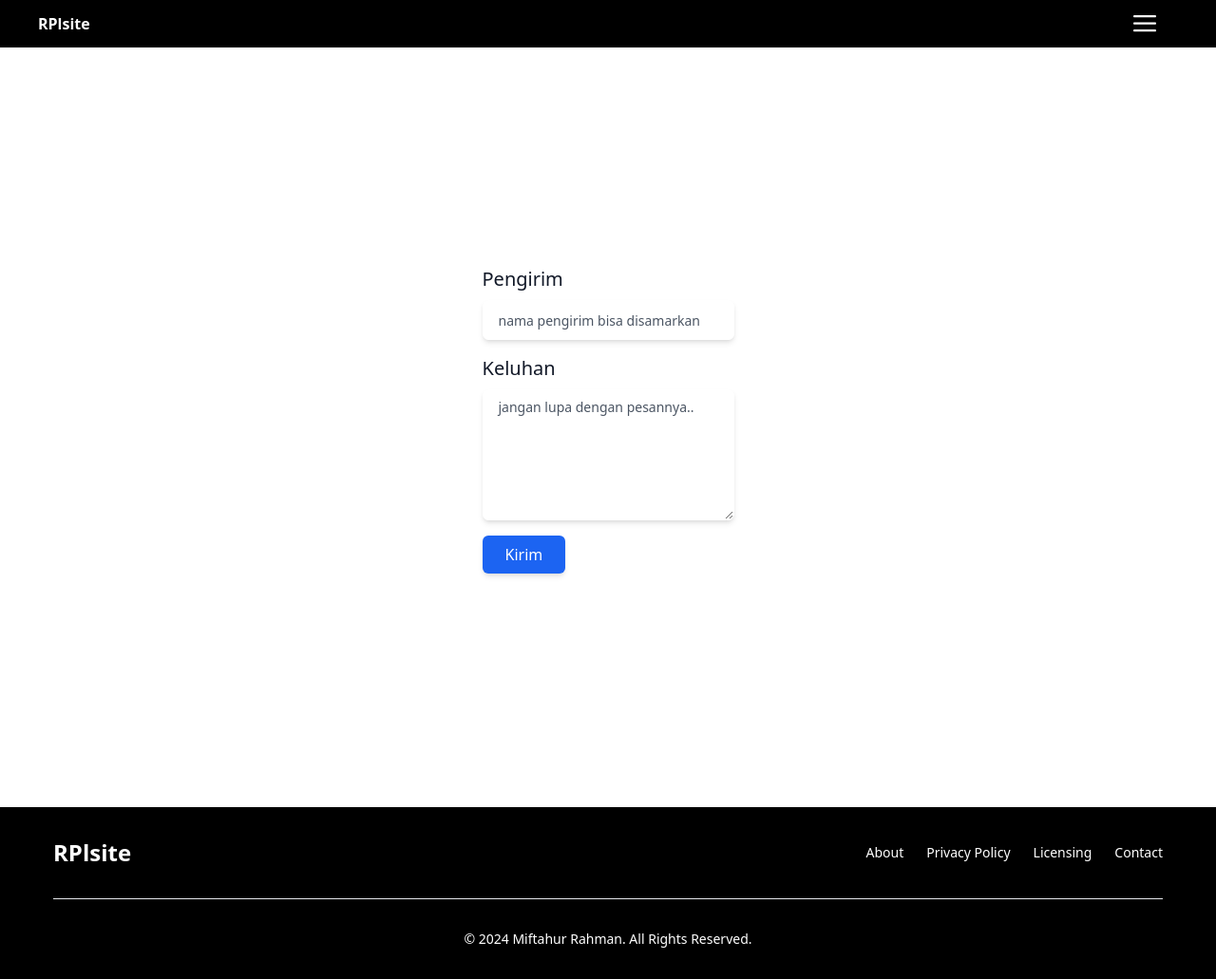
After one commit to Qmanzyyy/RPL_web, a PHP site: page /web/Keluhan.php in a window 1280 px wide. The commit adds this page. Shown: the whole page at 95% size. Run offline with PHP 8.4, Linux system fonts and the light colour scheme; some libraries are stand-ins or nearby versions.

Commit message:
keluhan/mengeluh

```diff
--- a/component/header-index.php
+++ b/component/header-index.php
@@ -43,10 +43,10 @@
    <div id="dropdownDivider" class="z-10 hidden bg-white divide-y divide-gray-100 rounded-lg shadow w-44 dark:bg-gray-700 dark:divide-gray-600">
    <ul class="py-2 text-sm text-gray-700 dark:text-gray-200" aria-labelledby="dropdownDividerButton">
       <li>
-         <a href="#" class="block px-4 py-2 hover:bg-gray-100 dark:hover:bg-gray-600 dark:hover:text-white">Keluhan</a>
+         <a href="./web/Keluhan.php" class="block px-4 py-2 hover:bg-gray-100 dark:hover:bg-gray-600 dark:hover:text-white">Keluhan</a>
       </li>
       <li>
-         <a href="#" class="block px-4 py-2 hover:bg-gray-100 dark:hover:bg-gray-600 dark:hover:text-white">Mengeluh</a>
+         <a href="./web/Mengeluh.php" class="block px-4 py-2 hover:bg-gray-100 dark:hover:bg-gray-600 dark:hover:text-white">Mengeluh</a>
       </li>
    </ul>
    </div>
--- a/component/header-web.php
+++ b/component/header-web.php
@@ -49,10 +49,10 @@
          <div id="dropdownDivider" class="z-10 hidden bg-white divide-y divide-gray-100 rounded-lg shadow w-44 dark:bg-gray-700 dark:divide-gray-600">
             <ul class="py-2 text-sm text-gray-700 dark:text-gray-200" aria-labelledby="dropdownDividerButton">
                <li>
-                  <a href="#" class="block px-4 py-2 hover:bg-gray-100 dark:hover:bg-gray-600 dark:hover:text-white">Keluhan</a>
+                  <a href="Keluhan.php" class="block px-4 py-2 hover:bg-gray-100 dark:hover:bg-gray-600 dark:hover:text-white">Keluhan</a>
                </li>
                <li>
-                  <a href="#" class="block px-4 py-2 hover:bg-gray-100 dark:hover:bg-gray-600 dark:hover:text-white">Mengeluh</a>
+                  <a href="Mengeluh.php" class="block px-4 py-2 hover:bg-gray-100 dark:hover:bg-gray-600 dark:hover:text-white">Mengeluh</a>
                </li>
             </ul>
          </div>
--- a/output.css
+++ b/output.css
@@ -2388,6 +2410,10 @@ input:checked + .toggle-bg {
   border-radius: 0.5rem;
 }
 
+.rounded-md {
+  border-radius: 0.375rem;
+}
+
 .rounded-b {
   border-bottom-right-radius: 0.25rem;
   border-bottom-left-radius: 0.25rem;
@@ -2631,6 +2657,11 @@ input:checked + .toggle-bg {
   background-color: rgb(255 255 255 / 0.5);
 }
 
+.bg-blue-600 {
+  --tw-bg-opacity: 1;
+  background-color: rgb(28 100 242 / var(--tw-bg-opacity));
+}
+
 .bg-opacity-40 {
   --tw-bg-opacity: 0.4;
 }
@@ -2818,6 +2849,11 @@ input:checked + .toggle-bg {
   padding-bottom: 1rem;
 }
 
+.px-6 {
+  padding-left: 1.5rem;
+  padding-right: 1.5rem;
+}
+
 .pb-6 {
   padding-bottom: 1.5rem;
 }
@@ -3252,6 +3293,12 @@ input:checked + .toggle-bg {
 .shadow-lg {
   --tw-shadow: 0 10px 15px -3px rgb(0 0 0 / 0.1), 0 4px 6px -4px rgb(0 0 0 / 0.1);
   --tw-shadow-colored: 0 10px 15px -3px var(--tw-shadow-color), 0 4px 6px -4px var(--tw-shadow-color);
+  box-shadow: var(--tw-ring-offset-shadow, 0 0 #0000), var(--tw-ring-shadow, 0 0 #0000), var(--tw-shadow);
+}
+
+.shadow-md {
+  --tw-shadow: 0 4px 6px -1px rgb(0 0 0 / 0.1), 0 2px 4px -2px rgb(0 0 0 / 0.1);
+  --tw-shadow-colored: 0 4px 6px -1px var(--tw-shadow-color), 0 2px 4px -2px var(--tw-shadow-color);
   box-shadow: var(--tw-ring-offset-shadow, 0 0 #0000), var(--tw-ring-shadow, 0 0 #0000), var(--tw-shadow);
 }
 
@@ -3491,6 +3538,36 @@ input:checked + .toggle-bg {
   }
 }
 
+.placeholder\:text-sm::-moz-placeholder {
+  font-size: 0.875rem;
+  line-height: 1.25rem;
+}
+
+.placeholder\:text-sm::placeholder {
+  font-size: 0.875rem;
+  line-height: 1.25rem;
+}
+
+.placeholder\:text-gray-600::-moz-placeholder {
+  --tw-text-opacity: 1;
+  color: rgb(75 85 99 / var(--tw-text-opacity));
+}
+
+.placeholder\:text-gray-600::placeholder {
+  --tw-text-opacity: 1;
+  color: rgb(75 85 99 / var(--tw-text-opacity));
+}
+
+.placeholder\:text-gray-900::-moz-placeholder {
+  --tw-text-opacity: 1;
+  color: rgb(17 24 39 / var(--tw-text-opacity));
+}
+
+.placeholder\:text-gray-900::placeholder {
+  --tw-text-opacity: 1;
+  color: rgb(17 24 39 / var(--tw-text-opacity));
+}
+
 .hover\:border-gray-300:hover {
   --tw-border-opacity: 1;
   border-color: rgb(209 213 219 / var(--tw-border-opacity));
@@ -3809,6 +3957,11 @@ input:checked + .toggle-bg {
     font-size: 2.25rem;
     line-height: 2.5rem;
   }
+
+  .md\:text-lg {
+    font-size: 1.125rem;
+    line-height: 1.75rem;
+  }
 }
 
 @media (min-width: 1024px) {
@@ -3822,6 +3975,11 @@ input:checked + .toggle-bg {
     line-height: 1;
   }
 
+  .lg\:text-xl {
+    font-size: 1.25rem;
+    line-height: 1.75rem;
+  }
+
   .dark\:lg\:hover\:\[paint-order\:markers\]:hover:is(.dark *) {
     paint-order: markers;
   }
--- /dev/null
+++ b/web/Keluhan.php
@@ -0,0 +1,45 @@
+<!DOCTYPE html>
+<html lang="en">
+<head>
+    <meta charset="UTF-8">
+    <meta name="viewport" content="width=device-width, initial-scale=1.0">
+    <title>Keluhan</title>
+    <!-- style -->
+    <link rel="stylesheet" href="../output.css">
+    <!-- endstyle -->
+
+    <!-- script -->
+    <script src="../node_modules/flowbite/dist/flowbite.min.js"></script>
+    <!-- endscript -->
+</head>
+<body class="">
+    <!-- header -->
+     <?php
+        include '../component/header-web.php';
+     ?>
+    <!-- endheader -->
+
+    <!-- main -->
+    <main class="h-screen flex flex-col items-center justify-center">
+        <form action='index.php' method='POST'>
+            <div class="flex flex-col mb-4">
+                <label for="pengirim" class="mb-2 font-medium text-base md:text-lg lg:text-xl text-gray-900 dark:text-white">Pengirim</label>
+                <input type="text" id="pengirim" name="pengirim" placeholder="nama pengirim bisa disamarkan" class="w-full text-gray-900 dark:text-white placeholder:text-gray-600 placeholder:text-sm placeholder:dark:text-white bg-white dark:bg-gray-400 px-4 py-2 border-white dark:border-gray-800 rounded-md shadow-md focus:outline-none focus:ring focus:ring-blue-200 dark:focus:ring-violet-200 focus:border-blue-300 dark:focus:border-violet-300">
+            </div>
+            <div class="flex flex-col mb-4">
+                <label for="pesan" class="mb-2 font-medium text-base md:text-lg lg:text-xl text-gray-900 dark:text-white">Keluhan</label>
+                <textarea type="text" rows="5" id="pesan" name="pesan" placeholder="jangan lupa dengan pesannya.." class="w-full text-gray-900 dark:text-white placeholder:text-gray-600 placeholder:text-sm placeholder:dark:text-white bg-white dark:bg-gray-400 px-4 py-2 border-white dark:border-gray-800 rounded-md shadow-md focus:outline-none focus:ring focus:ring-blue-200 dark:focus:ring-violet-200 focus:border-blue-300 dark:focus:border-violet-300"></textarea>
+            </div>
+            <div class="mb-4">
+                <button type="submit" name="kirim" class="px-6 py-2 bg-blue-600 dark:bg-violet-600 text-white font-medium rounded-md shadow-md hover:bg-blue-700 dark:hover:bg-violet-700 focus:outline-none focus:ring-2 focus:ring-offset-2 focus:ring-blue-500 dark:focus:ring-violet-500">Kirim</button>
+            </div>
+        </form>
+    </main>
+    <!-- endmain -->
+    <!-- footer -->
+     <?php
+        include '../component/footer.php'
+     ?>
+    <!-- endfooter -->
+</body>
+</html>
```
Also changed, not shown: other parts of output.css (+98 -0 lines), web/Mengeluh.php (added, +32 -0 lines).
